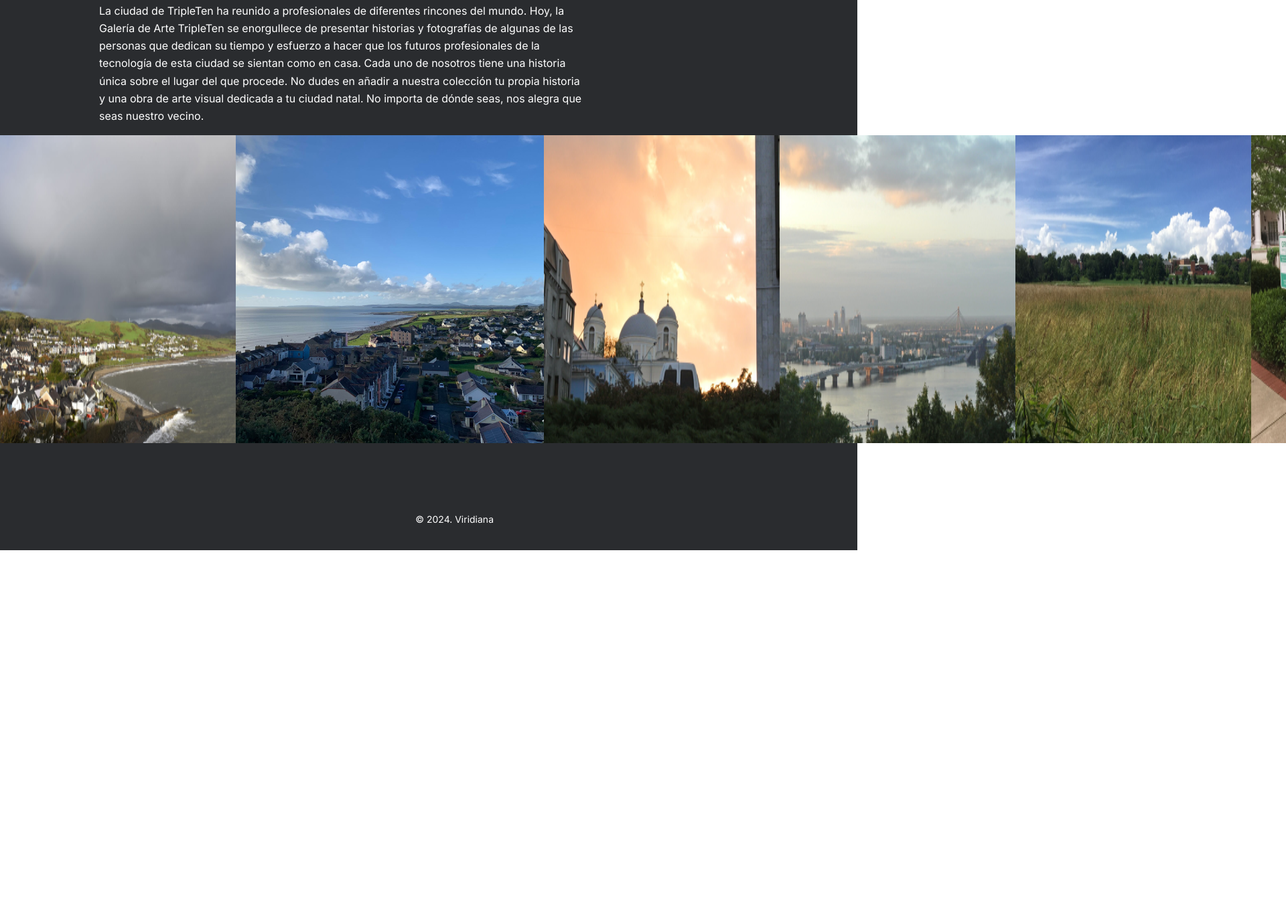
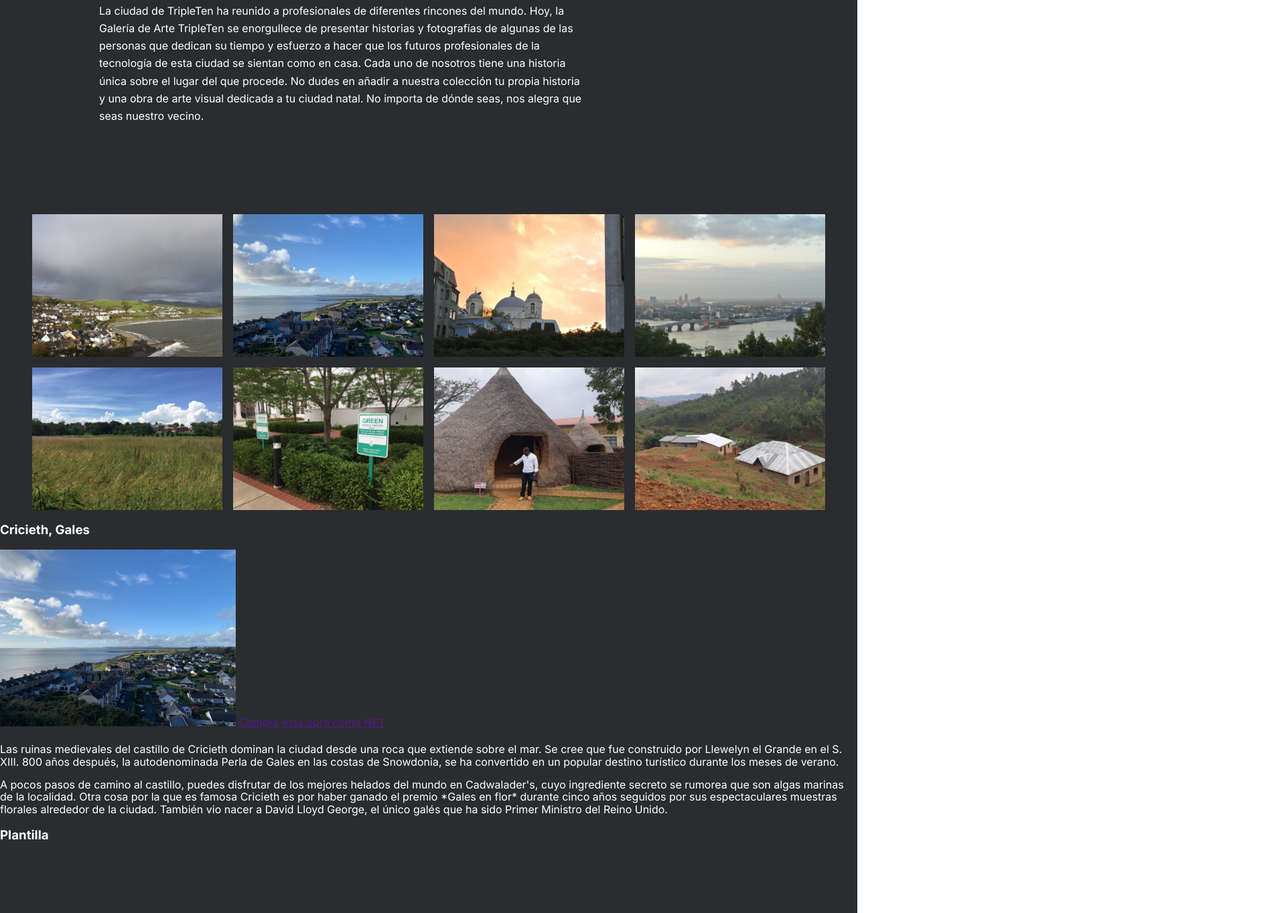
Before and after one commit to ViridianaViridiana/web_project_homeland, a plain HTML site: page index.html in a window 1280 px wide. Shown: the part 1616-2980 px from the top of the page at 67% size, 1920 px wide, since content can reach past the window. Before the commit the page ends 2438 px from the top, so only its background shows below. Drawn offline with Linux system fonts and the light colour scheme.

Commit message:
Places section added

```diff
--- a/blocks/gallery.css
+++ b/blocks/gallery.css
@@ -1,6 +1,28 @@
 .gallery__container {
   display: flex;
+  flex-wrap: wrap;
+  gap: 16px;
+  max-width: 1184px;
+  margin-top: 118px;
+  justify-content: center;
+  align-items: center;
+  margin-left: auto;
+  margin-right: auto;
 }
 
 .gallery__item {
+  flex-basis: 284px;
+  height: 213px;
+  object-fit: cover;
 }
+
+@media screen and (min-width: 320px) and (max-width: 1184px) {
+  .gallery__container {
+    min-width: 720px;
+  }
+
+  .gallery__item {
+    flex-basis: 352px;
+    height: 213px;
+  }
+}
--- a/index.html
+++ b/index.html
@@ -74,7 +74,54 @@
           <img src="./images/item8.png" alt="Landscape" class="gallery__item" />
         </div>
       </section>
-      <section class="places"></section>
+      <section class="places">
+        <div class="place">
+          <h3 class="place__title">Cricieth, Gales</h3>
+          <img
+            src="./images/grid-Cricieth-Gales.png"
+            alt="Cricieth, Gales"
+            class="place__image"
+          />
+          <a href="" class="place__link">Compra esta obra como NFT</a>
+          <div class="place__website">
+            <h5 class="place__url-heading"></h5>
+            <h4 class="place__artist"></h4>
+          </div>
+          <div class="place__paragraphs">
+            <p class="place__paragraph">
+              Las ruinas medievales del castillo de Cricieth dominan la ciudad
+              desde una roca que extiende sobre el mar. Se cree que fue
+              construido por Llewelyn el Grande en el S. XIII. 800 años después,
+              la autodenominada Perla de Gales en las costas de Snowdonia, se ha
+              convertido en un popular destino turístico durante los meses de
+              verano.
+            </p>
+            <p class="place__paragraph">
+              A pocos pasos de camino al castillo, puedes disfrutar de los
+              mejores helados del mundo en Cadwalader's, cuyo ingrediente
+              secreto se rumorea que son algas marinas de la localidad. Otra
+              cosa por la que es famosa Cricieth es por haber ganado el premio
+              *Gales en flor* durante cinco años seguidos por sus espectaculares
+              muestras florales alrededor de la ciudad. También vio nacer a
+              David Lloyd George, el único galés que ha sido Primer Ministro del
+              Reino Unido.
+            </p>
+          </div>
+        </div>
+
+        <div class="place">
+          <h3 class="place__title">Plantilla</h3>
+          <img />
+          <a href="" class="place__link"></a>
+          <div class="place__website">
+            <h5 class="place__url-heading"></h5>
+            <h4 class="place__artist"></h4>
+          </div>
+          <div class="place__paragraphs">
+            <p class="place__paragraph"></p>
+          </div>
+        </div>
+      </section>
       <footer class="footer">
         <p class="footer__copyright">© 2024. Viridiana</p>
       </footer>
```
Also changed, not shown: blocks/places.css (added).
